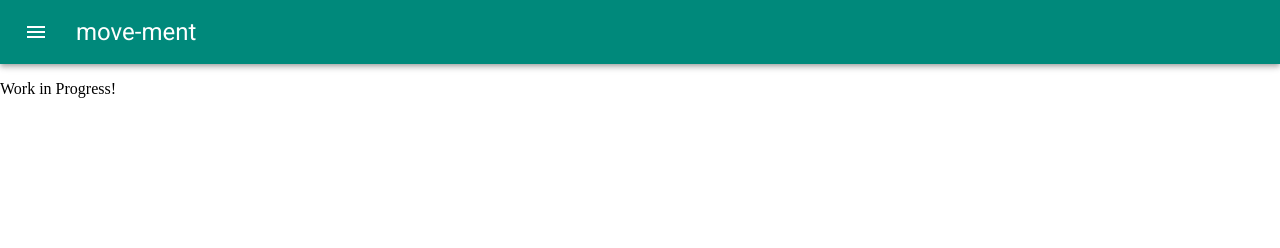
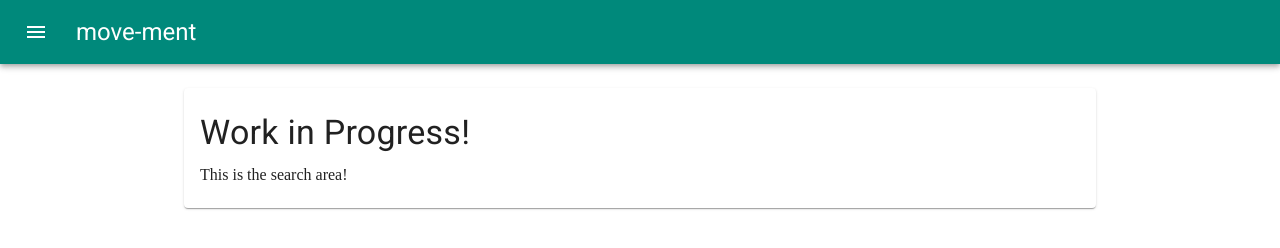
Before and after one commit to miguelpduarte/move-ment, a Gatsby site: page / in a window 1280 px wide. Built offline with nearby package versions, Linux system fonts and the light colour scheme; Gatsby itself is replaced by a stand-in of ours.

Commit message:
Fixed some things and now starting preparation for adding the search area

```diff
--- /dev/null
+++ b/src/components/SearchArea.jsx
@@ -0,0 +1,11 @@
+import React from "react";
+
+const SearchArea = () => {
+    return (
+        <div>
+            This is the search area!
+        </div>
+    );
+};
+
+export default SearchArea;
--- a/src/pages/index.js
+++ b/src/pages/index.js
@@ -1,14 +1,34 @@
 import React from "react";
-// import { Link } from "gatsby";
+import Layout from "../components/Layout";
+import { makeStyles } from "@material-ui/core/styles";
+import SEO from "../components/Seo";
+import { Container, Typography, Paper } from "@material-ui/core";
+import SearchArea from "../components/SearchArea";
 
-import Layout from "../components/Layout";
-import SEO from "../components/Seo";
+const useStyles = makeStyles(theme => ({
+    root: {
+        marginTop: theme.spacing(3),
+    },
+    rootPaper: {
+        padding: theme.spacing(3, 2),
+    },
+}));
 
-const IndexPage = () => (
-    <Layout>
-        <SEO title="Home" />
-        <p>Work in Progress!</p>
-    </Layout>
-);
+const IndexPage = () => {
+    const classes = useStyles();
+
+    return (
+        <Layout>
+            <SEO title="Home" />
+            <Container maxWidth="md" className={classes.root}>
+                <Paper className={classes.rootPaper}>
+                    <Typography gutterBottom variant="h4">
+                    Work in Progress!
+                    </Typography>
+                    <SearchArea />
+                </Paper>
+            </Container>
+        </Layout>
+    );};
 
 export default IndexPage;
```
Also changed, not shown: src/pages/about.js (+6 -6 lines).
